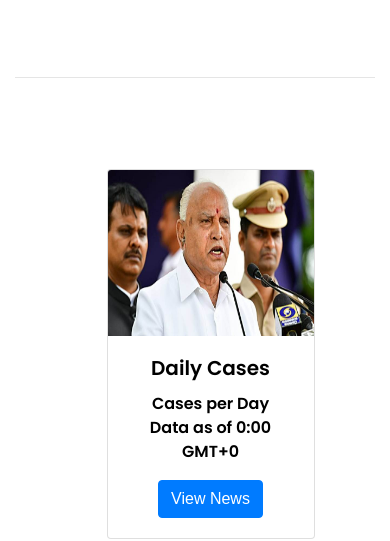
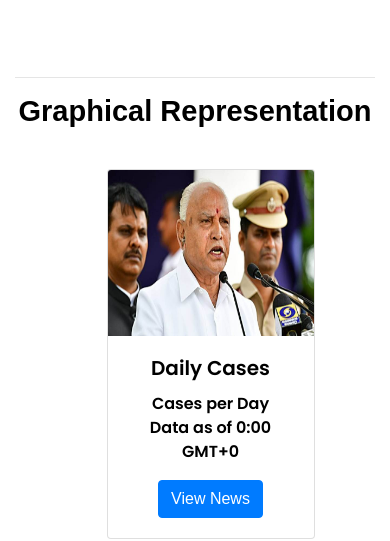
Before and after one commit to nomansd1/corona-app--fiverr, a plain HTML site: page index.html in a window 390 px wide. Shown: the part 886-1427 px from the top of the page. Drawn offline with nearby package versions, Linux system fonts and the light colour scheme.

Commit message:
second commit

```diff
--- a/style.css
+++ b/style.css
@@ -85,7 +85,7 @@
     font-family: sans-serif;
     margin-bottom: 2rem;
     font-weight: 600;
-    color: #fff;
+    /* color: #fff; */
 }
 
 
@@ -205,7 +205,7 @@
 
 .home__heading {
     font-size: 29px !important;
-    color: #fff;
+    color: #000;
 }
 
 .card {
```
